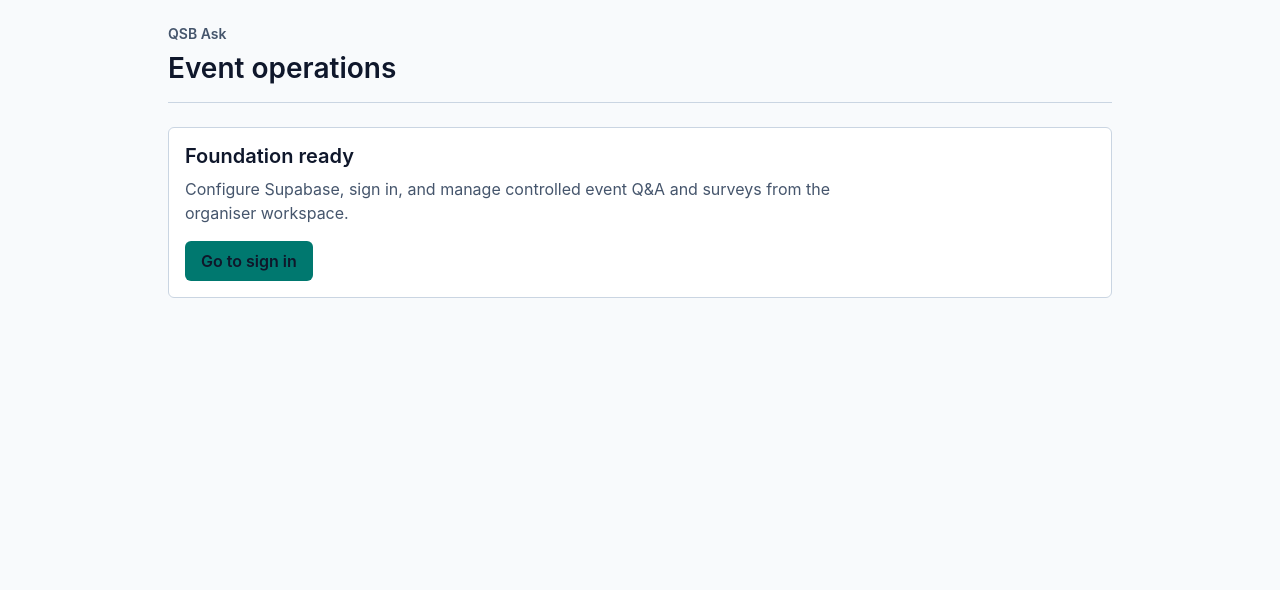
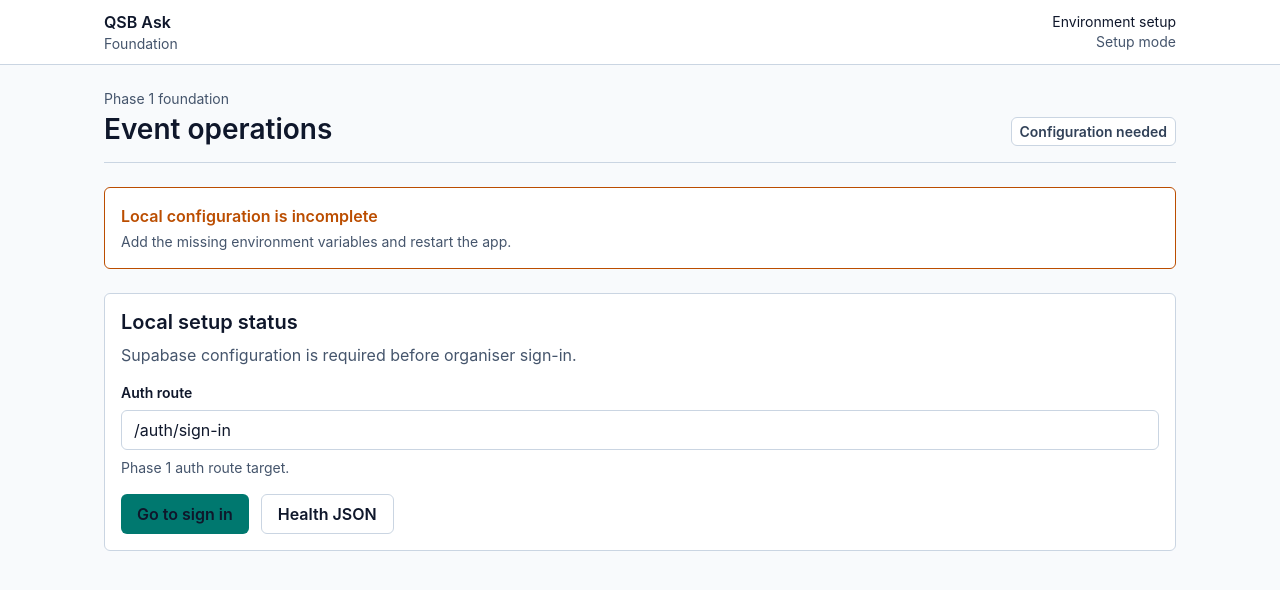
Before and after one commit to n4meless94/QSB-Ask, a Next.js app: page / in a window 1280 px wide. Shown: the top 590 px of the page. Built offline with nearby package versions, Linux system fonts and the light colour scheme; no server answers.

Commit message:
feat(01-foundation-auth-and-data-01): add operational UI shell
- add internal Tailwind UI primitives and shared app types
- replace temporary root page with accessible operational shell

```diff
--- a/src/app/page.tsx
+++ b/src/app/page.tsx
@@ -1,31 +1,70 @@
+import { AppShell } from "@/components/shell/AppShell";
+import { Alert } from "@/components/ui/Alert";
+import { Badge } from "@/components/ui/Badge";
+import { Field } from "@/components/ui/Field";
+import { getRuntimeEnvStatus } from "@/lib/env";
+
 export default function Home() {
+  const envStatus = getRuntimeEnvStatus();
+
   return (
-    <main className="mx-auto flex min-h-screen w-full max-w-5xl flex-col gap-6 px-4 py-6 sm:px-6 lg:px-10">
-      <header className="border-b border-slate-300 pb-4">
-        <p className="text-sm font-semibold text-slate-600">QSB Ask</p>
-        <h1 className="mt-2 text-[28px] font-semibold leading-[1.2] text-slate-900">
+    <AppShell currentDestination="Foundation" currentUserLabel="Environment setup">
+      <div className="grid gap-6">
+        <div className="flex flex-col justify-between gap-4 border-b border-slate-300 pb-4 sm:flex-row sm:items-end">
+          <div>
+            <p className="text-sm leading-[1.4] text-slate-600">Phase 1 foundation</p>
+            <h1 className="mt-1 text-[28px] font-semibold leading-[1.2] text-slate-900">
               Event operations
             </h1>
-      </header>
+          </div>
+          <Badge tone={envStatus.configured ? "active" : "draft"}>
+            {envStatus.configured ? "Configured" : "Configuration needed"}
+          </Badge>
+        </div>
+
+        {!envStatus.configured ? (
+          <Alert title="Local configuration is incomplete" variant="warning">
+            Add the missing environment variables and restart the app.
+          </Alert>
+        ) : null}
 
         <section
-        aria-labelledby="foundation-status"
-        className="rounded-[6px] border border-slate-300 bg-white p-4"
+          aria-labelledby="setup-heading"
+          className="grid gap-4 rounded-[6px] border border-slate-300 bg-white p-4"
         >
-        <h2 id="foundation-status" className="text-xl font-semibold leading-tight text-slate-900">
-          Foundation ready
+          <div>
+            <h2 id="setup-heading" className="text-xl font-semibold leading-tight text-slate-900">
+              Local setup status
             </h2>
             <p className="mt-2 max-w-2xl text-base leading-6 text-slate-600">
-          Configure Supabase, sign in, and manage controlled event Q&A and surveys from the
-          organiser workspace.
+              Supabase configuration is required before organiser sign-in.
             </p>
+          </div>
+
+          <Field
+            helperText="Phase 1 auth route target."
+            label="Auth route"
+            name="next-destination"
+            readOnly
+            value="/auth/sign-in"
+          />
+
+          <div className="flex flex-wrap gap-3">
             <a
-          className="mt-4 inline-flex min-h-11 items-center rounded-[6px] bg-teal-700 px-4 text-base font-semibold text-white outline-none hover:bg-teal-800 focus-visible:ring-2 focus-visible:ring-teal-700 focus-visible:ring-offset-2 sm:min-h-10"
+              className="inline-flex min-h-11 items-center justify-center rounded-[6px] bg-teal-700 px-4 text-base font-semibold text-white outline-none hover:bg-teal-800 focus-visible:ring-2 focus-visible:ring-teal-700 focus-visible:ring-offset-2 sm:min-h-10"
               href="/auth/sign-in"
             >
               Go to sign in
             </a>
+            <a
+              className="inline-flex min-h-11 items-center justify-center rounded-[6px] border border-slate-300 bg-white px-4 text-base font-semibold text-slate-900 outline-none hover:bg-slate-100 focus-visible:ring-2 focus-visible:ring-teal-700 focus-visible:ring-offset-2 sm:min-h-10"
+              href="/api/health"
+            >
+              Health JSON
+            </a>
+          </div>
         </section>
-    </main>
+      </div>
+    </AppShell>
   );
 }
--- /dev/null
+++ b/src/components/shell/AppShell.tsx
@@ -0,0 +1,41 @@
+import type { ReactNode } from "react";
+
+type AppShellProps = {
+  children: ReactNode;
+  currentDestination: string;
+  currentUserLabel?: string;
+};
+
+export function AppShell({
+  children,
+  currentDestination,
+  currentUserLabel = "Local setup",
+}: AppShellProps) {
+  return (
+    <div className="min-h-screen bg-slate-50 text-slate-900">
+      <a
+        className="sr-only focus:not-sr-only focus:absolute focus:left-4 focus:top-4 focus:z-50 focus:rounded-[6px] focus:bg-white focus:px-4 focus:py-2 focus:text-slate-900 focus:ring-2 focus:ring-teal-700"
+        href="#main-content"
+      >
+        Skip to main content
+      </a>
+
+      <header className="border-b border-slate-300 bg-white">
+        <div className="mx-auto flex min-h-14 w-full max-w-6xl items-center justify-between gap-4 px-4 sm:min-h-16 sm:px-6 lg:px-10">
+          <div className="min-w-0">
+            <p className="text-base font-semibold leading-6 text-slate-900">QSB Ask</p>
+            <p className="text-sm leading-[1.4] text-slate-600">{currentDestination}</p>
+          </div>
+          <div className="text-right text-sm leading-[1.4] text-slate-600">
+            <span className="block text-slate-900">{currentUserLabel}</span>
+            <span>Setup mode</span>
+          </div>
+        </div>
+      </header>
+
+      <main className="mx-auto w-full max-w-6xl px-4 py-6 sm:px-6 lg:px-10" id="main-content">
+        {children}
+      </main>
+    </div>
+  );
+}
--- /dev/null
+++ b/src/components/ui/Alert.tsx
@@ -0,0 +1,30 @@
+import type { ReactNode } from "react";
+
+type AlertVariant = "info" | "warning" | "destructive";
+
+type AlertProps = {
+  title: string;
+  children: ReactNode;
+  variant?: AlertVariant;
+};
+
+const variantClasses: Record<AlertVariant, string> = {
+  info: "border-slate-300 bg-white text-slate-900",
+  warning: "border-amber-700 bg-white text-slate-900",
+  destructive: "border-red-700 bg-white text-slate-900",
+};
+
+const titleClasses: Record<AlertVariant, string> = {
+  info: "text-slate-900",
+  warning: "text-amber-700",
+  destructive: "text-red-700",
+};
+
+export function Alert({ children, title, variant = "info" }: AlertProps) {
+  return (
+    <div className={`rounded-[6px] border p-4 ${variantClasses[variant]}`} role="status">
+      <p className={`text-base font-semibold leading-6 ${titleClasses[variant]}`}>{title}</p>
+      <div className="mt-1 text-sm leading-[1.4] text-slate-600">{children}</div>
+    </div>
+  );
+}
--- /dev/null
+++ b/src/components/ui/Badge.tsx
@@ -0,0 +1,26 @@
+import type { EventStatus } from "@/types/app";
+
+type BadgeTone = EventStatus | "neutral";
+
+type BadgeProps = {
+  children: string;
+  tone?: BadgeTone;
+};
+
+const toneClasses: Record<BadgeTone, string> = {
+  draft: "border-slate-300 bg-white text-slate-700",
+  active: "border-teal-700 bg-white text-teal-700",
+  ended: "border-slate-500 bg-white text-slate-700",
+  archived: "border-slate-400 bg-slate-100 text-slate-700",
+  neutral: "border-slate-300 bg-white text-slate-700",
+};
+
+export function Badge({ children, tone = "neutral" }: BadgeProps) {
+  return (
+    <span
+      className={`inline-flex items-center rounded-[6px] border px-2 py-1 text-sm font-semibold leading-[1.4] ${toneClasses[tone]}`}
+    >
+      {children}
+    </span>
+  );
+}
--- /dev/null
+++ b/src/components/ui/Button.tsx
@@ -0,0 +1,45 @@
+import type { ButtonHTMLAttributes } from "react";
+
+type ButtonVariant = "primary" | "secondary" | "destructive" | "ghost";
+
+type ButtonProps = ButtonHTMLAttributes<HTMLButtonElement> & {
+  variant?: ButtonVariant;
+  loading?: boolean;
+};
+
+const baseClasses =
+  "relative inline-flex min-h-11 items-center justify-center rounded-[6px] px-4 text-base font-semibold outline-none transition-colors focus-visible:ring-2 focus-visible:ring-offset-2 disabled:cursor-not-allowed disabled:opacity-60 sm:min-h-10";
+
+const variantClasses: Record<ButtonVariant, string> = {
+  primary: "bg-teal-700 text-white hover:bg-teal-800 focus-visible:ring-teal-700",
+  secondary:
+    "border border-slate-300 bg-white text-slate-900 hover:bg-slate-100 focus-visible:ring-teal-700",
+  destructive: "bg-red-700 text-white hover:bg-red-800 focus-visible:ring-red-700",
+  ghost: "text-slate-900 hover:bg-slate-100 focus-visible:ring-teal-700",
+};
+
+function cx(...classes: Array<string | false | undefined>) {
+  return classes.filter(Boolean).join(" ");
+}
+
+export function Button({
+  children,
+  className,
+  disabled,
+  loading = false,
+  type = "button",
+  variant = "primary",
+  ...props
+}: ButtonProps) {
+  return (
+    <button
+      className={cx(baseClasses, variantClasses[variant], className)}
+      disabled={disabled || loading}
+      type={type}
+      {...props}
+    >
+      <span className={loading ? "invisible" : undefined}>{children}</span>
+      {loading ? <span className="absolute">Loading</span> : null}
+    </button>
+  );
+}
--- /dev/null
+++ b/src/components/ui/Field.tsx
@@ -0,0 +1,46 @@
+import type { InputHTMLAttributes } from "react";
+
+type FieldProps = InputHTMLAttributes<HTMLInputElement> & {
+  label: string;
+  helperText?: string;
+  error?: string;
+};
+
+function cx(...classes: Array<string | false | undefined>) {
+  return classes.filter(Boolean).join(" ");
+}
+
+export function Field({ className, error, helperText, id, label, ...props }: FieldProps) {
+  const fieldId = id ?? props.name;
+  const helperId = helperText && fieldId ? `${fieldId}-helper` : undefined;
+  const errorId = error && fieldId ? `${fieldId}-error` : undefined;
+
+  return (
+    <div className="grid gap-2">
+      <label className="text-sm font-semibold leading-[1.4] text-slate-900" htmlFor={fieldId}>
+        {label}
+      </label>
+      <input
+        aria-describedby={[helperId, errorId].filter(Boolean).join(" ") || undefined}
+        aria-invalid={error ? "true" : undefined}
+        className={cx(
+          "min-h-11 rounded-[6px] border border-slate-300 bg-white px-3 text-base leading-6 text-slate-900 outline-none focus:border-teal-700 focus:ring-2 focus:ring-teal-700 focus:ring-offset-2 sm:min-h-10",
+          error && "border-red-700",
+          className,
+        )}
+        id={fieldId}
+        {...props}
+      />
+      {helperText ? (
+        <p className="text-sm leading-[1.4] text-slate-600" id={helperId}>
+          {helperText}
+        </p>
+      ) : null}
+      {error ? (
+        <p className="text-sm font-semibold leading-[1.4] text-red-700" id={errorId}>
+          {error}
+        </p>
+      ) : null}
+    </div>
+  );
+}
--- /dev/null
+++ b/src/types/app.ts
@@ -0,0 +1,5 @@
+export type EventStatus = "draft" | "active" | "ended" | "archived";
+
+export type IdentityMode = "anonymous" | "name_required" | "name_email_required";
+
+export type EventRole = "organiser" | "moderator" | "speaker";
```
Lines whose indentation alone changed are shown as unchanged.
